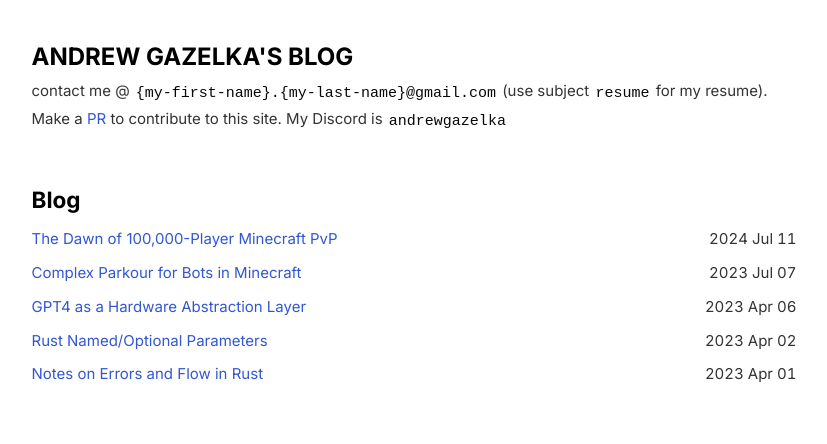
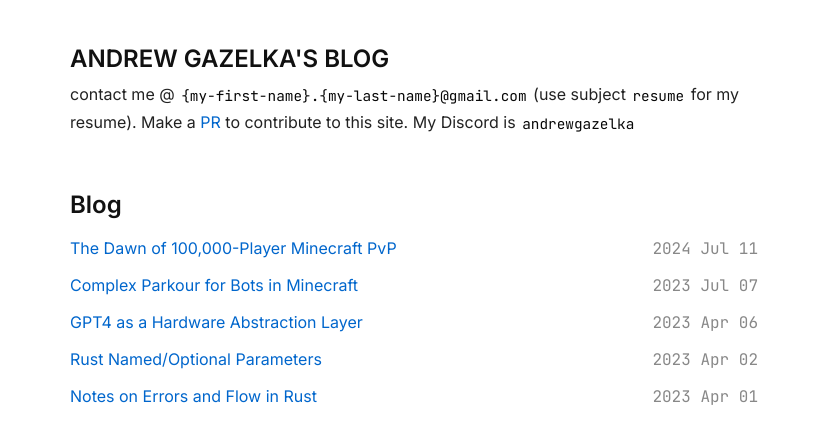
Before and after one commit to andrewgazelka/andrewgazelka.github.io, a Jekyll site: the page built from index.html, in a window 1280 px wide. Shown: the top 444 px of the page, without its empty margins (226-1053 px from the left). Built offline with Jekyll 4.4.1, drawn with Linux system fonts in a browser that asks for light colours; some web fonts are replaced.

Commit message:
improve style

```diff
--- a/_sass/_main.scss
+++ b/_sass/_main.scss
@@ -8,7 +8,7 @@
   font-display: swap;
 }
 
-@import url('https://fonts.googleapis.com/css2?family=Inter:wght@100;200;300;400;500;600;700;800;900&display=swap');
+@import url('https://fonts.googleapis.com/css2?family=Inter:wght@300;400;500;600&family=JetBrains+Mono:wght@400;500&display=swap');
 
 //@font-face {
 //  font-family: 'Fira Sans';
@@ -29,9 +29,10 @@
 }
 
 html {
-  font-size: 15px;
+  font-size: 16px;
   --text-font: 'Inter';
-  --source-code-font: 'Fira Code';
+  --source-code-font: 'JetBrains Mono';
+  --base-unit: 1.5rem;
 }
 
 table {
@@ -143,37 +144,40 @@ tr:hover {
 
 @media (prefers-color-scheme: light) {
   html {
-    --very-light-text-color: rgb(222, 222, 222);
-    --light-text-color: rgb(89, 183, 255);
-    --medium-text-color: #555;
-    --header-color: #000000;
-    --main-text-color: #333;
-    --highlight-text-color: #6cb4a0;
-    --dark-text-color: #393e46;
-    --link-color: rgb(50, 87, 209);
-    --code-bg-color: #ffffff;
-    --code-inline-color: rgb(245, 245, 245);
+    --very-light-text-color: #f0f0f0;
+    --light-text-color: #666;
+    --medium-text-color: #444;
+    --header-color: #111;
+    --main-text-color: #222;
+    --highlight-text-color: #0066cc;
+    --dark-text-color: #000;
+    --link-color: #0066cc;
+    --code-bg-color: #f8f9fa;
+    --code-inline-color: #1a1a1a;
+    --border-color: #eaeaea;
+    background-color: #ffffff;
   }
 }
 
 @media (prefers-color-scheme: dark) {
   html {
-    --main-text-color: #A9B7C6;
-    --highlight-text-color: #6cb4a0;
-    --dark-text-color: rgb(36, 38, 42);
-    --link-color: rgb(255, 89, 125);
-    --code-bg-color: #1e1f22;
-    --header-color: #CFE0F1;
-    background-color: rgb(19, 20, 24);
+    --main-text-color: #d4d4d4;
+    --highlight-text-color: #4dabf7;
+    --dark-text-color: #2d2d2d;
+    --link-color: #4dabf7;
+    --code-bg-color: #1e1e1e;
+    --header-color: #ffffff;
+    --border-color: #333;
+    background-color: #1a1a1a;
   }
 }
 
 //html[data-theme="dark"] {
 html {
   --text-font: 'Inter';
-  --source-code-font: 'Fira Code';
+  --source-code-font: 'JetBrains Mono';
   --very-light-text-color: #EEE;
-  --light-text-color: #c4bbf0;
+  --light-text-color: #888;
   //--medium-text-color: #52057b;
   //--main-text-color: #EAEAEA;
 
@@ -226,20 +230,60 @@ html {
 }
 
 body {
-  font-family: var(--text-font), monospace;
+  font-family: var(--text-font), system-ui, -apple-system, sans-serif;
   text-rendering: optimizeLegibility;
   line-height: 1.75;
   color: var(--main-text-color);
+  font-weight: 400;
+  max-width: 50rem;
+  margin: 0 auto;
+  padding: 0 var(--base-unit);
 }
 
 a {
   color: var(--link-color);
   text-decoration: none;
-  font-family: inherit;
+  border-bottom: 1px solid transparent;
+  transition: border-color 0.2s ease;
+
+  &:hover {
+    border-bottom-color: var(--link-color);
+  }
 }
 
-.post p {
-  margin: 1rem 0;
+.post {
+  p {
+    margin: var(--base-unit) 0;
+  }
+
+  img {
+    max-width: 100%;
+    height: auto;
+    border-radius: 4px;
+  }
+}
+
+code {
+  font-family: var(--source-code-font), monospace;
+  font-size: 0.9em;
+}
+
+pre {
+  background: var(--code-bg-color);
+  padding: var(--base-unit);
+  border-radius: 4px;
+  overflow-x: auto;
+  border: 1px solid var(--border-color);
+
+  code {
+    color: var(--main-text-color);
+  }
+}
+
+.meta {
+  color: var(--light-text-color);
+  font-size: 0.875rem;
+  margin: calc(var(--base-unit) / 2) 0;
 }
 
 .highlighter-rouge {
@@ -453,10 +497,13 @@ time {
   padding-left: 1rem;
   white-space: nowrap;
   font-variant-numeric: tabular-nums;
+  font-family: var(--source-code-font), monospace;
+  color: var(--light-text-color);
 }
 
 time {
-  color: var(--main-text-color);
+  font-family: var(--source-code-font), monospace;
+  color: var(--light-text-color);
 }
 
 h1.title {
@@ -483,7 +530,7 @@ h1.title {
 
 main {
   display: flex;
-  max-width: 55rem;
+  max-width: 65rem;
   margin: 0 auto 0;
   padding: 1.2rem 2rem;
   flex-direction: column;
```
